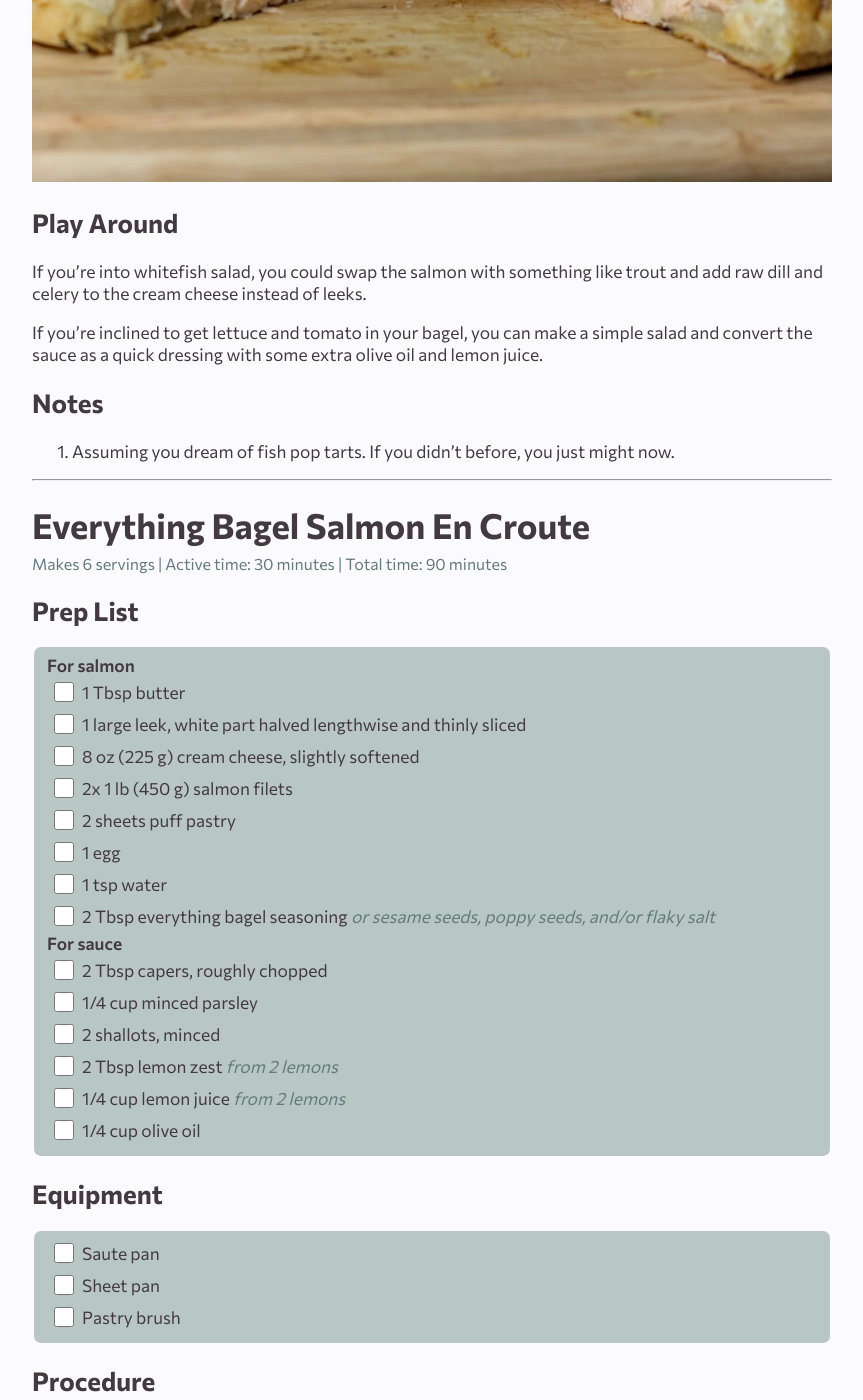
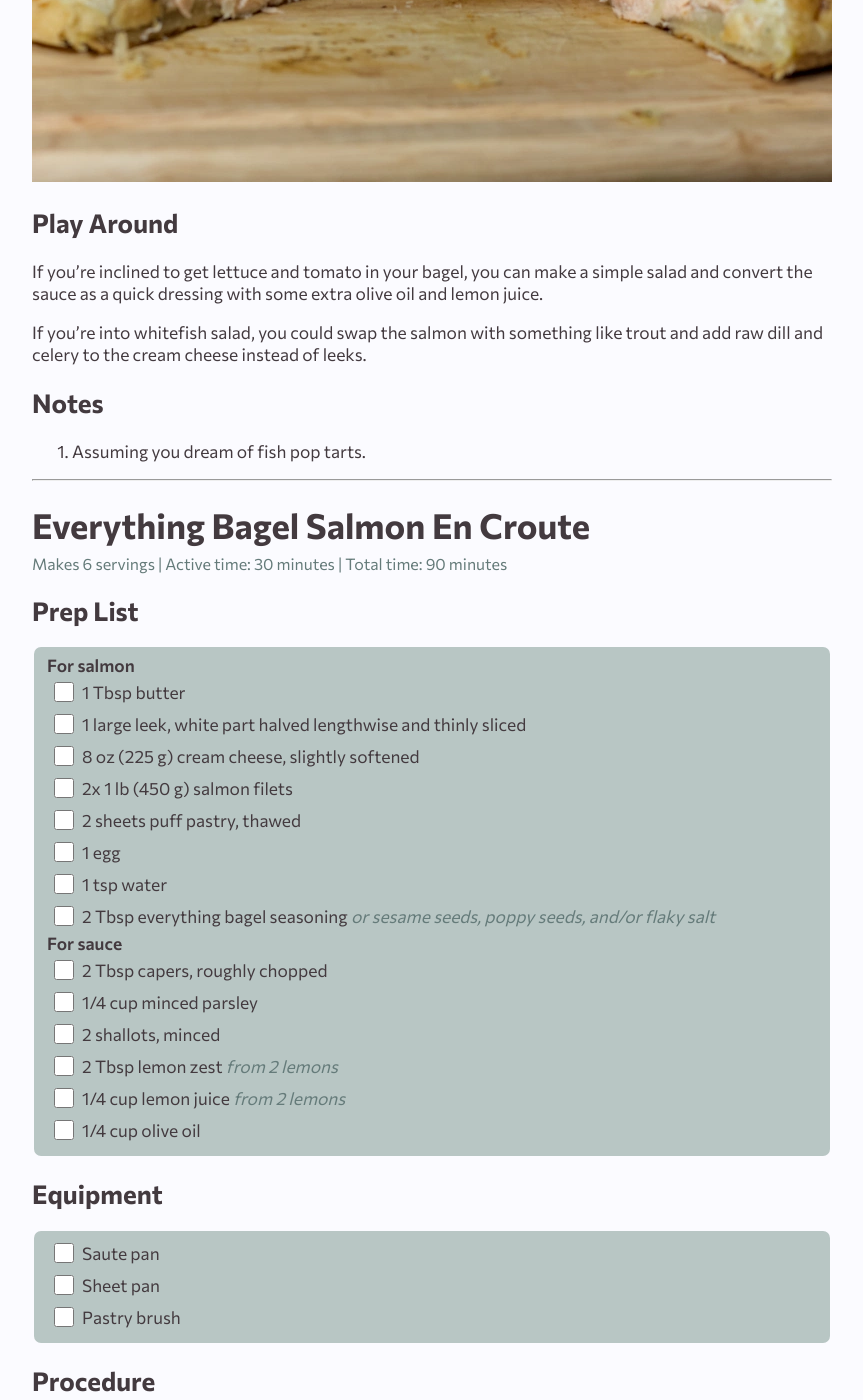
Before and after one commit to wugologist/play-with-your-food, a Jekyll site: the page built from _posts/2025-04-28-everything-bagel-salmon-en-croute.md, in a window 1280 px wide and 1400 px high, scrolled down 3893 px. Shown: the whole window, without its empty margins (208-1071 px from the left). Built offline with Jekyll 4.4.1, drawn with Linux system fonts in a browser that asks for light colours; some of the changed text lies outside the part shown.

Commit message:
change date and add tag

```diff
--- a/_data/recipes/2025-04-13-everything-bagel-salmon-en-croute.yml
+++ b/_data/recipes/2025-04-28-everything-bagel-salmon-en-croute.yml
@@ -20,6 +20,7 @@
       step: 3
     - name: puff pastry
       quantity: 2 sheets
+      prep: thawed
       step: 4
     - name: egg
       quantity: 1
--- a/_data/tags.yml
+++ b/_data/tags.yml
@@ -19,6 +19,7 @@
     - chicken
     - chocolate
     - pork
+    - seafood
     - sweet potato
 - name: technique
   tags:
--- a/_posts/2025-04-13-everything-bagel-salmon-en-croute.md
+++ b/_posts/2025-04-28-everything-bagel-salmon-en-croute.md
@@ -12,7 +12,7 @@
 
 A good schmear of cream cheese goes in our pastry packet to melt into a sort of instant sauce. To evoke scallion cream cheese--my choice whenever available--while providing some degree of vegetable matter, we saute some leeks and mix them into the cream cheese. Mixing in some raw scallions would not be a bad move if you're after a stronger allium kick.
 
-![sauteed leeks](/assets/images/2025-04-13-everything-bagel-salmon-en-croute/leeks.webp)
+![sauteed leeks](/assets/images/2025-04-28-everything-bagel-salmon-en-croute/leeks.webp)
 
 Of course, any good bagel and lox needs a few additional fixings. I usually get mine with capers and raw onions, which here we're including as a sort of gremolata. Just mince up some capers and shallots (vaguely French, keeping with the theme), add lemon zest and juice, stir in some parsley and olive oil, and you've got a sharp, fresh sauce to balance the richness of the salmon and cream cheese.
 
@@ -20,23 +20,23 @@
 
 Assembling your bagel pastry might seem daunting, but like the rest of this dish, it's much easier than it seems. Lay out each of your sheets of puff pastry and figure out where the salmon is going to go so that you can completely envelop it in the pastry. You may need to roll out the dough if your filet is especially large, or, if there's a thinner end, you can trim off the thin piece and place it on top of the rest of the filet to make a more compact, even shape. Remove the salmon and spread half the cream cheese mixture on each sheet of pastry in the same shape and position as the filets, then replace the fish on top.
 
-![unwrapped salmon](/assets/images/2025-04-13-everything-bagel-salmon-en-croute/raw.webp)
+![unwrapped salmon](/assets/images/2025-04-28-everything-bagel-salmon-en-croute/raw.webp)
 
 Wrap the pastry over the fish, press the seams to seal, and flip the whole packet over so the seams are on the bottom. You could bake this right away, but to maximize the puff and flakiness of the dough it's important that it be well-chilled before it goes into the oven. Freezing the packets for half an hour before cooking yields a better end result; just consider it an opportunity to clean up and maybe get a side dish ready.
 
-![wrapped](/assets/images/2025-04-13-everything-bagel-salmon-en-croute/wrapped.webp)
+![wrapped](/assets/images/2025-04-28-everything-bagel-salmon-en-croute/wrapped.webp)
 
 Once chilled, lightly score just the top surface of the dough with a sharp knife if you want a decorative flourish, then brush the whole thing in an egg wash and sprinkle generously with everything bagel seasoning before baking. In half an hour the salmon will be cooked through and the pastry will be golden brown and flaky, and the hardest part of the whole process is letting it rest five minutes before serving.
 
-![cooked](/assets/images/2025-04-13-everything-bagel-salmon-en-croute/cooked.webp)
+![cooked](/assets/images/2025-04-28-everything-bagel-salmon-en-croute/cooked.webp)
 
 ## Play Around
 
+If you're inclined to get lettuce and tomato in your bagel, you can make a simple salad and convert the sauce as a quick dressing with some extra olive oil and lemon juice.
+
 If you're into whitefish salad, you could swap the salmon with something like trout and add raw dill and celery to the cream cheese instead of leeks.
 
-If you're inclined to get lettuce and tomato in your bagel, you can make a simple salad and convert the sauce as a quick dressing with some extra olive oil and lemon juice.
-
 ## Notes
-1. Assuming you dream of fish pop tarts. If you didn't before, you just might now.
+1. Assuming you dream of fish pop tarts.
 
 {% include recipe.html path=page.path title=page.title %}
```
Also changed, not shown: other parts of _posts/2025-04-28-everything-bagel-salmon-en-croute.md (+1 -1 lines), tag/seafood.md (added, +3 -0 lines), assets/images/2025-04-28-everything-bagel-salmon-en-croute/cooked.webp (renamed from assets/images/2025-04-13-everything-bagel-salmon-en-croute/cooked.webp), assets/images/2025-04-28-everything-bagel-salmon-en-croute/leeks.webp (renamed from assets/images/2025-04-13-everything-bagel-salmon-en-croute/leeks.webp), assets/images/2025-04-28-everything-bagel-salmon-en-croute/raw.webp (renamed from assets/images/2025-04-13-everything-bagel-salmon-en-croute/raw.webp), assets/images/2025-04-28-everything-bagel-salmon-en-croute/thumbnail.webp (renamed from assets/images/2025-04-13-everything-bagel-salmon-en-croute/thumbnail.webp), assets/images/2025-04-28-everything-bagel-salmon-en-croute/wrapped.webp (renamed from assets/images/2025-04-13-everything-bagel-salmon-en-croute/wrapped.webp).
